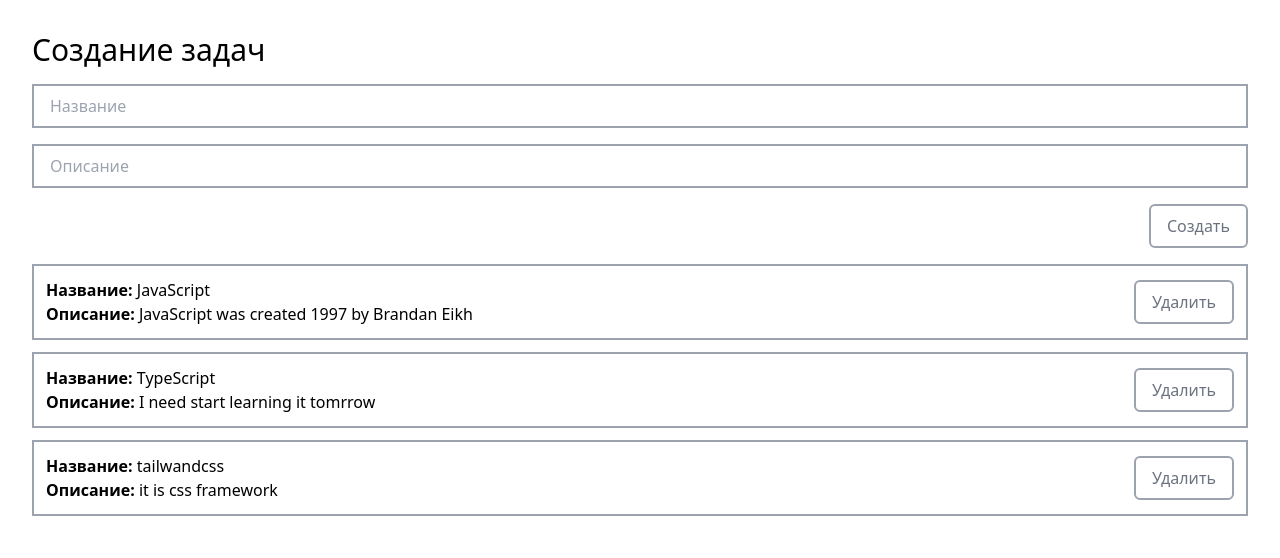
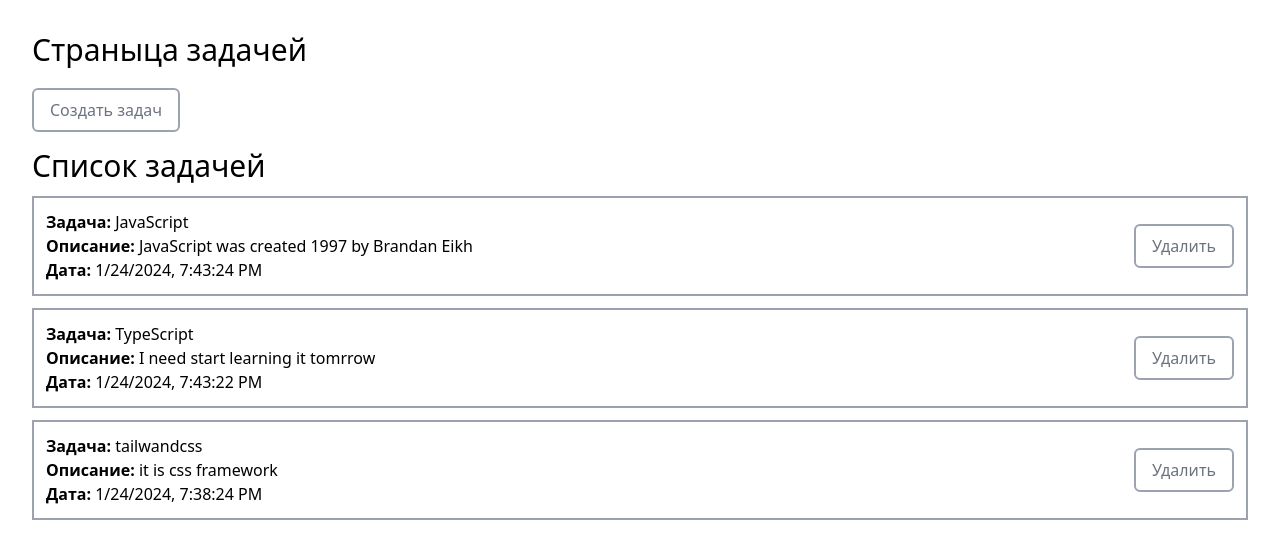
Before and after one commit to MS-LV/Task-Manager, a Vue app: page / in a window 1280 px wide. Shown: the top 558 px of the page. Built offline with nearby package versions, Linux system fonts and the light colour scheme.

Commit message:
decomposition PostList component and separate PostForm component as Dialog

```diff
--- a/src/App.vue
+++ b/src/App.vue
@@ -1,9 +1,13 @@
 <template>
 <div class="app">
-<post-form @create="createPost"/>
-<post-list
-    :post-list="postList" @remove="removePost"></post-list>
-</div>
+    <h1 class="app-heading">Страныца задачей</h1>
+    <action-button class="mt-5" @click="showDialog">Создать задач</action-button>
+    <post-dialog v-model:show="dialogVisible">
+        <post-form @create="createPost"/>
+    </post-dialog>
+    <post-list
+        :post-list="postList" @remove="removePost"></post-list>
+    </div>
 </template>
 
 <script>
@@ -11,19 +15,24 @@ export default {
     data() {
         return {
             postList: [
-                {id: 1, title: 'JavaScript', body: 'JavaScript was created 1997 by Brandan Eikh'},
-                {id: 2, title: 'TypeScript', body: 'I need start learning it tomrrow'},
-                {id: 3, title: 'tailwandcss', body: 'it is css framework'}
-            ]
+                {id: 1, title: 'JavaScript', body: 'JavaScript was created 1997 by Brandan Eikh', date: 1706125404125},
+                {id: 2, title: 'TypeScript', body: 'I need start learning it tomrrow', date: 1706125402125},
+                {id: 3, title: 'tailwandcss', body: 'it is css framework', date: 1706125104025}
+            ],
+            dialogVisible: false
         }
     },
     methods: {
         createPost(post) {
             this.postList.unshift(post);
+            this.dialogVisible = false;
         },
         removePost(event) {
             console.log('remove', event);
             this.postList = this.postList.filter((post) => post.id !== event)
+        },
+        showDialog() {
+            this.dialogVisible = true;
         }
     }
 }
@@ -33,4 +42,7 @@ export default {
 .app {
     @apply p-8
 }
+.app-heading {
+    @apply text-3xl
+}
 </style>
--- a/src/components/PostDialog.vue
+++ b/src/components/PostDialog.vue
@@ -1,13 +1,35 @@
 <template>
-    <div class="dialog"></div>
+    <div v-if="show" class="dialog" @click="hideDialog">
+        <div @click.stop class="dialog-content">
+            <action-button class="dialog-close" @click="hideDialog">X</action-button>
+            <slot></slot>
+        </div>
+    </div>
 </template>
 <script>
 export default {
-name: 'post-dialog'
+name: 'post-dialog',
+props: {
+    show: {
+        type: Boolean,
+        default: false
+    }
+},
+methods: {
+    hideDialog() {
+        this.$emit('update:show', false);
+    }
+}
 }
 </script>
 <style scoped>
 .dialog {
-    @apply absolute top-0 left-0 w-full h-full bg-slate-800;
+    @apply fixed top-0 left-0 flex justify-center items-center w-full h-full bg-slate-800/50;
+}
+.dialog-content {
+    @apply relative p-4 m-auto bg-white rounded-xl min-h-12 min-w-80
+}
+.dialog-close {
+    @apply absolute top-1 right-1
 }
 </style>
--- a/src/components/PostForm.vue
+++ b/src/components/PostForm.vue
@@ -27,10 +27,10 @@ data() {
 },
 methods: {
     formSubmit() {
-        const post = this.post;
-        post.id = this.generateID();
+        const post = this.preparePost(this.post)
         this.$emit('create', post);
         this.cleanPostValue();
+        console.log('date:', Date(1706125404125))
     },
 
     generateID(longest = 10) {
@@ -43,6 +43,11 @@ methods: {
             title: '',
             body: ''
         }
+    },
+    preparePost(post) {
+        post.id = this.generateID();
+        post.date = Date.now();
+        return post;
     }
 }
 }
--- /dev/null
+++ b/src/components/PostItem.vue
@@ -0,0 +1,33 @@
+<template>
+    <div class="posts-item">
+    <div class="posts-description">
+        <div><span class="font-bold">Задача: </span> {{ post.title }}</div>
+        <div><span class="font-bold">Описание: </span>{{ post.body }}</div>
+        <div><span class="font-bold">Дата: </span>{{ (new Date(post.date)).toLocaleString() }}</div>
+    </div>
+    <div class="posts-buttons">
+        <action-button @click="removePost(post.id)">Удалить</action-button>
+    </div>
+    </div>
+</template>
+<script>
+export default {
+    name: 'post-item',
+    props: {
+        post: {
+            type: Object
+        }
+    },
+    methods: {
+        removePost(id) {
+            this.$emit('remove', id);
+        },
+
+    }
+}
+</script>
+<style scoped>
+.posts-item {
+    @apply flex justify-between items-center p-3 border-2 border-gray-400
+}
+</style>
--- a/src/components/PostList.vue
+++ b/src/components/PostList.vue
@@ -1,15 +1,12 @@
 <template>
-<div class="posts">
-    <div class="posts-item" v-for="post in postList" :key="post.id">
-    <div class="posts-description">
-        <div><span class="font-bold">Название: </span> {{ post.title }}</div>
-        <div><span class="font-bold">Описание: </span>{{ post.body }}</div>
-    </div>
-    <div class="posts-buttons">
-        <action-button @click="removePost(post.id)">Удалить</action-button>
-    </div>
-    </div>
+<div v-if="postList.length > 0" class="posts">
+    <h4 class="posts-heading">Список задачей</h4>
+    <post-item
+        v-for="post in postList"
+        @remove="removePost"
+        :post="post"></post-item>
 </div>
+<div class="posts-empty" v-else>Список задачей пуст</div>
 </template>
 <script>
 export default {
@@ -34,8 +31,11 @@ export default {
 .posts {
     @apply flex flex-col gap-y-3 mt-4
 }
-.posts-item {
-    @apply flex justify-between items-center p-3 border-2 border-gray-400
+.posts-heading {
+    @apply text-3xl
+}
+.posts-empty {
+    @apply text-red-500 text-2xl
 }
 .post-list-item {
     display: inline-block;
--- a/src/components/index.js
+++ b/src/components/index.js
@@ -2,10 +2,12 @@ import ActionButton from './UI/ActionButton.vue';
 import PostDialog from './PostDialog.vue';
 import PostForm from './PostForm.vue';
 import PostList from './PostList.vue';
+import PostItem from './PostItem.vue';
 
 export default [
     ActionButton,
     PostDialog,
     PostForm,
-    PostList
+    PostList,
+    PostItem
 ]
```
